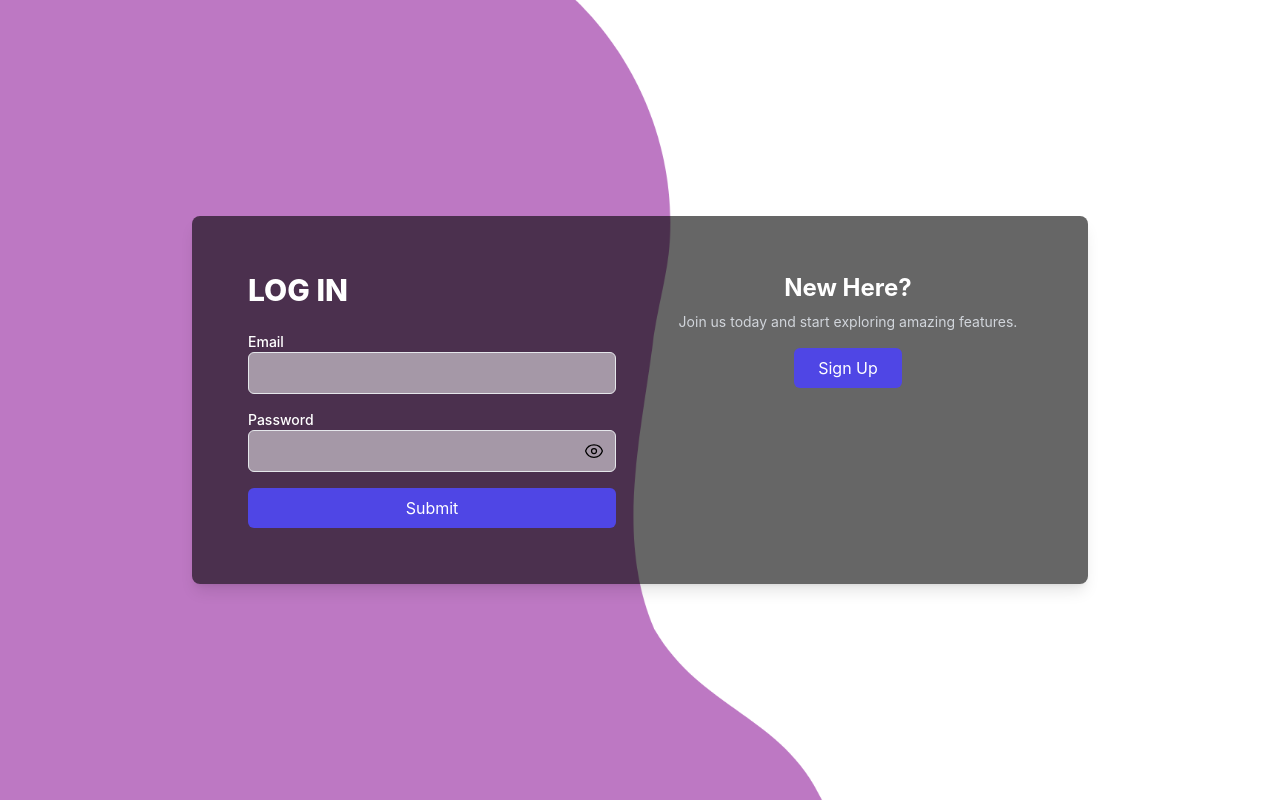
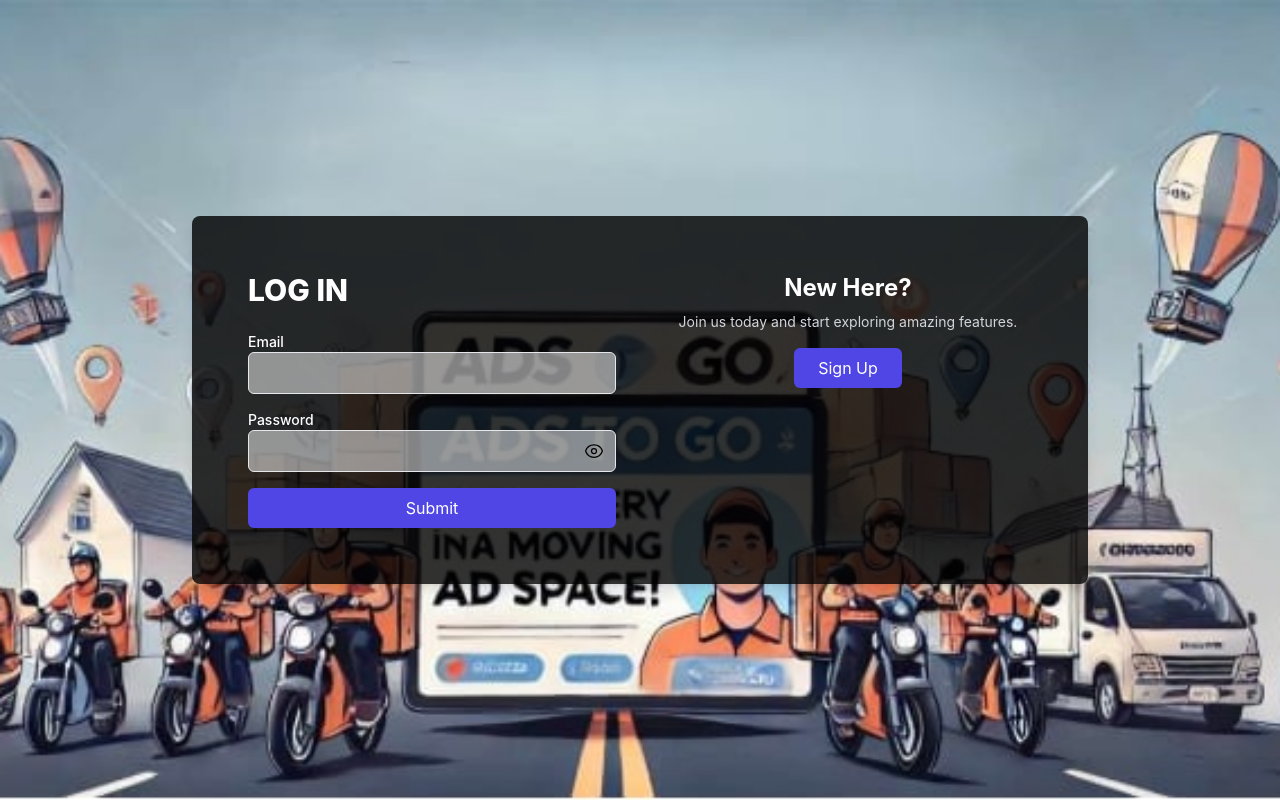
Before and after one commit to lracnaelg/Ads2Go-Client, a React (Create React App) app: page /login in a window 1280 px wide. Built offline with nearby package versions, Linux system fonts and the light colour scheme.

Commit message:
LOGIN (Background)
hihihihihi

```diff
--- a/src/pages/AUTH/Login.tsx
+++ b/src/pages/AUTH/Login.tsx
@@ -43,9 +43,9 @@ const Login: React.FC = () => {
   return (
     <div
       className="w-full min-h-screen flex items-center justify-center bg-cover bg-center text-white px-4 sm:px-6 lg:px-8"
-      style={{ backgroundImage: "url('/1.png')" }}
+      style={{ backgroundImage: "url('/image/image.jpeg')" }}
     >
-      <div className="w-full max-w-4xl bg-black bg-opacity-60 p-8 rounded-lg shadow-lg flex flex-col md:flex-row items-center md:items-start">
+      <div className="w-full max-w-4xl bg-black bg-opacity-80 p-8 rounded-lg shadow-lg flex flex-col md:flex-row items-center md:items-start">
 
         {/* Left Side - Login Form */}
         <div className="w-full md:w-1/2 flex flex-col justify-center p-6">
```
